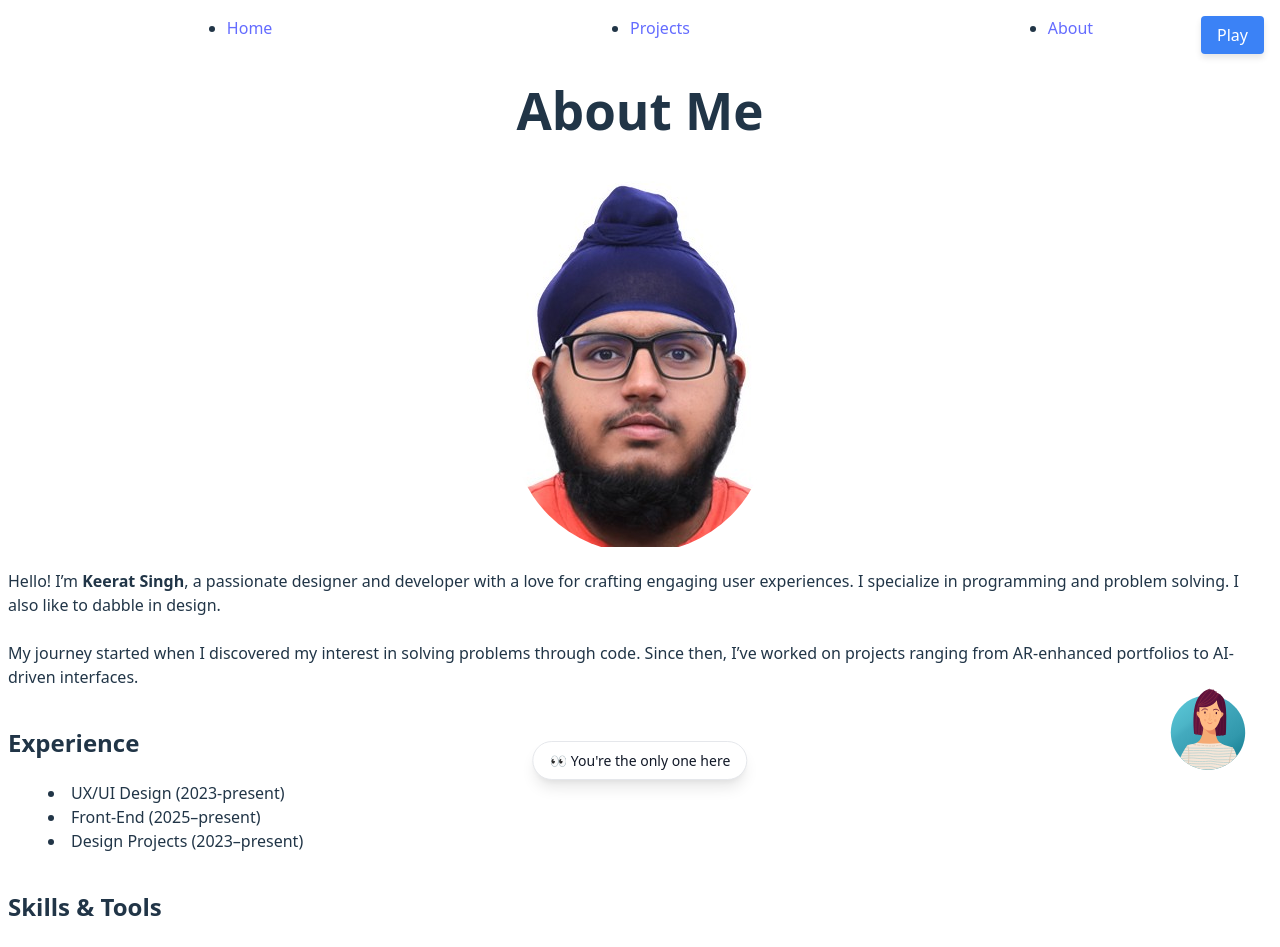
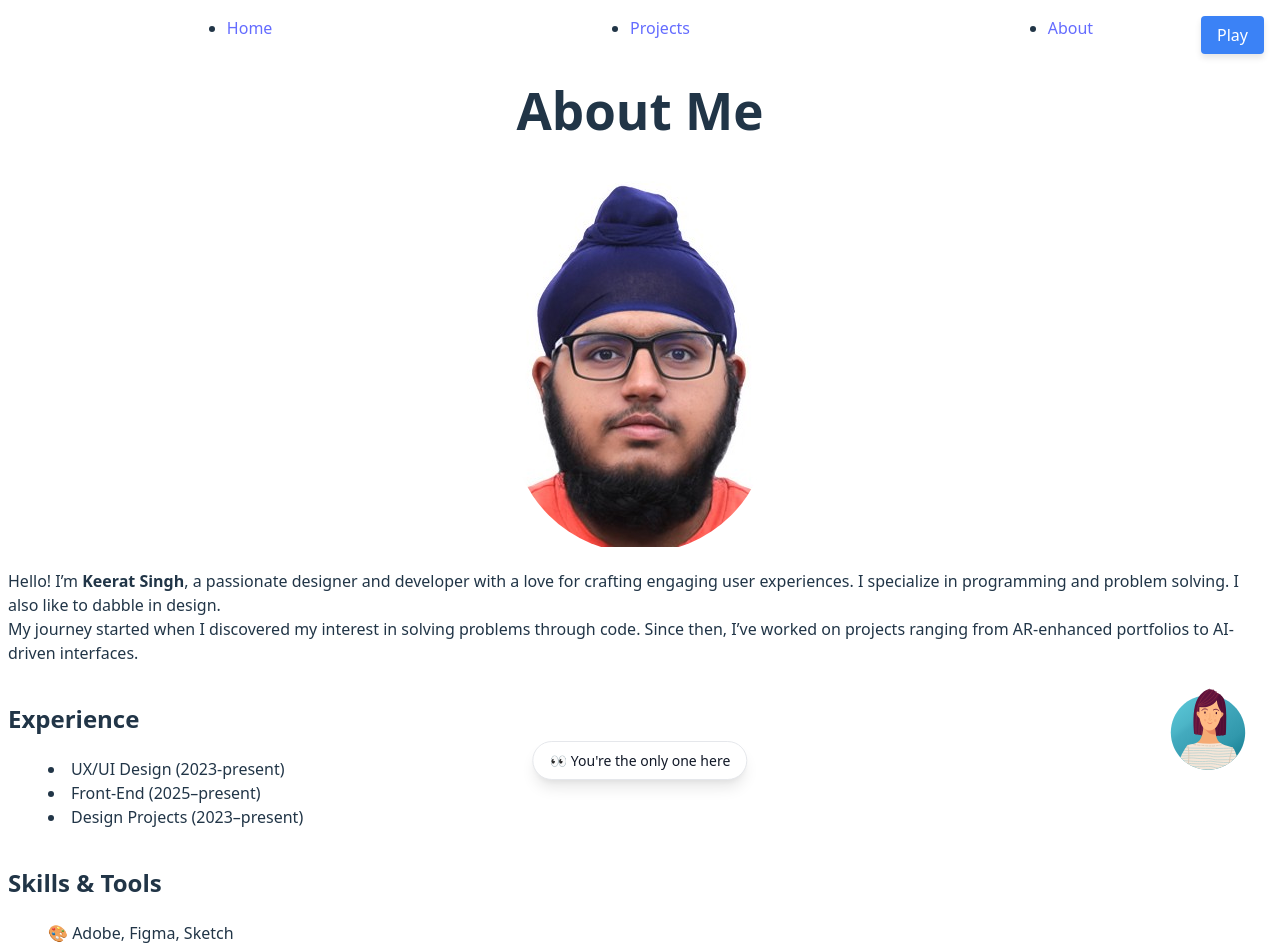
Before and after one commit to Keerat7/dis_portfolio, a React (Vite) app: page /about in a window 1280 px wide. Shown: the top 947 px of the page. Built offline with nearby package versions, Linux system fonts and the light colour scheme.

Commit message:
Update About.jsx - layout update

```diff
--- a/src/pages/About.jsx
+++ b/src/pages/About.jsx
@@ -5,7 +5,6 @@ import profileImg from '../assets/profile.jpg'
 export default function About() {
   return (
     <section className="p-8 max-w-4xl mx-auto">
-      {/* Animated Section Title */}
       <motion.h1
         className="text-4xl font-bold text-center mb-6"
         initial={{ opacity: 0, y: -20 }}
@@ -15,14 +14,12 @@ export default function About() {
         About Me
       </motion.h1>
 
-      {/* Profile Image and Intro */}
       <motion.div
         className="flex flex-col md:flex-row items-center mb-8"
         initial={{ opacity: 0 }}
         animate={{ opacity: 1 }}
         transition={{ delay: 0.5, duration: 1 }}
       >
-        {/* Placeholder for your photo */}
         <div className="w-24 h-24 md:w-40 md:h-40 rounded-full overflow-hidden shadow-lg mb-4 md:mb-0 md:mr-6 flex-shrink-0">
           <img
             src={profileImg}
@@ -31,29 +28,35 @@ export default function About() {
           />
         </div>
 
-        {/* Intro Text */}
         <p className="text-lg leading-relaxed">
           Hello! I’m <strong>Keerat Singh</strong>, a passionate designer and developer with a love for crafting engaging user experiences. I specialize in programming and problem solving. I also like to dabble in design.
-          <br /><br />
+          <br />
           My journey started when I discovered my interest in solving problems through code. Since then, I’ve worked on projects ranging from AR-enhanced portfolios to AI-driven interfaces.
         </p>
       </motion.div>
 
-      {/* Experience & Skills Grid */}
       <div className="grid grid-cols-1 md:grid-cols-2 gap-8">
-        {/* Experience Column */}
         <div>
-          <h2 className="text-2xl font-semibold mb-4">Experience</h2>
-          <ul className="list-disc list-inside space-y-2 text-gray-700 dark:text-gray-300">
+          <motion.h2 className="text-2xl font-semibold mb-4"
+            initial={{ opacity: 0, y: 20 }}
+            whileInView={{ opacity: 1, y: 0 }}
+            transition={{ duration: 0.8 }}
+            viewport={{ once: true }}
+          > Experience </motion.h2>
+          <motion.ul className="list-disc list-inside space-y-2 text-gray-700 dark:text-gray-300"
+            initial={{ opacity: 0, y: 20 }}
+            whileInView={{ opacity: 1, y: 0 }}
+            transition={{ duration: 0.8 }}
+            viewport={{ once: true }}
+          >
             <li>UX/UI Design (2023-present)</li>
             <li>Front-End (2025–present)</li>
             <li>Design Projects (2023–present)</li>
-          </ul>
+          </motion.ul>
         </div>
 
-        {/* Skills Column */}
         <div>
-          <h2 className="text-2xl font-semibold mb-4">Skills & Tools</h2>
+          <h2 className="text-2xl font-semibold mb-4"> Skills & Tools </h2>
           <ul className="list-none space-y-2 text-gray-700 dark:text-gray-300">
             <li>🎨 Adobe, Figma, Sketch</li>
             <li>💻 React, Tailwind CSS, Framer Motion</li>
```
